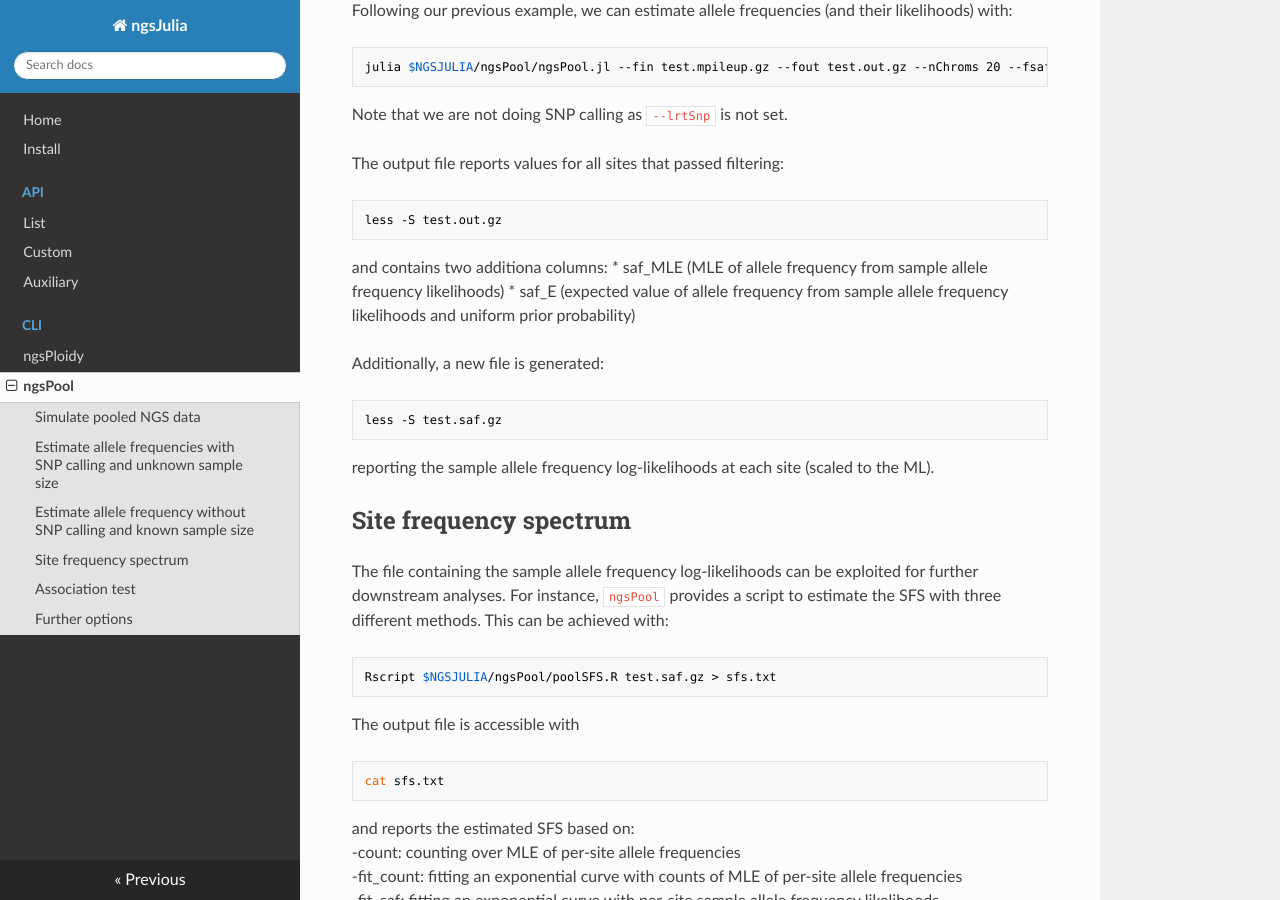
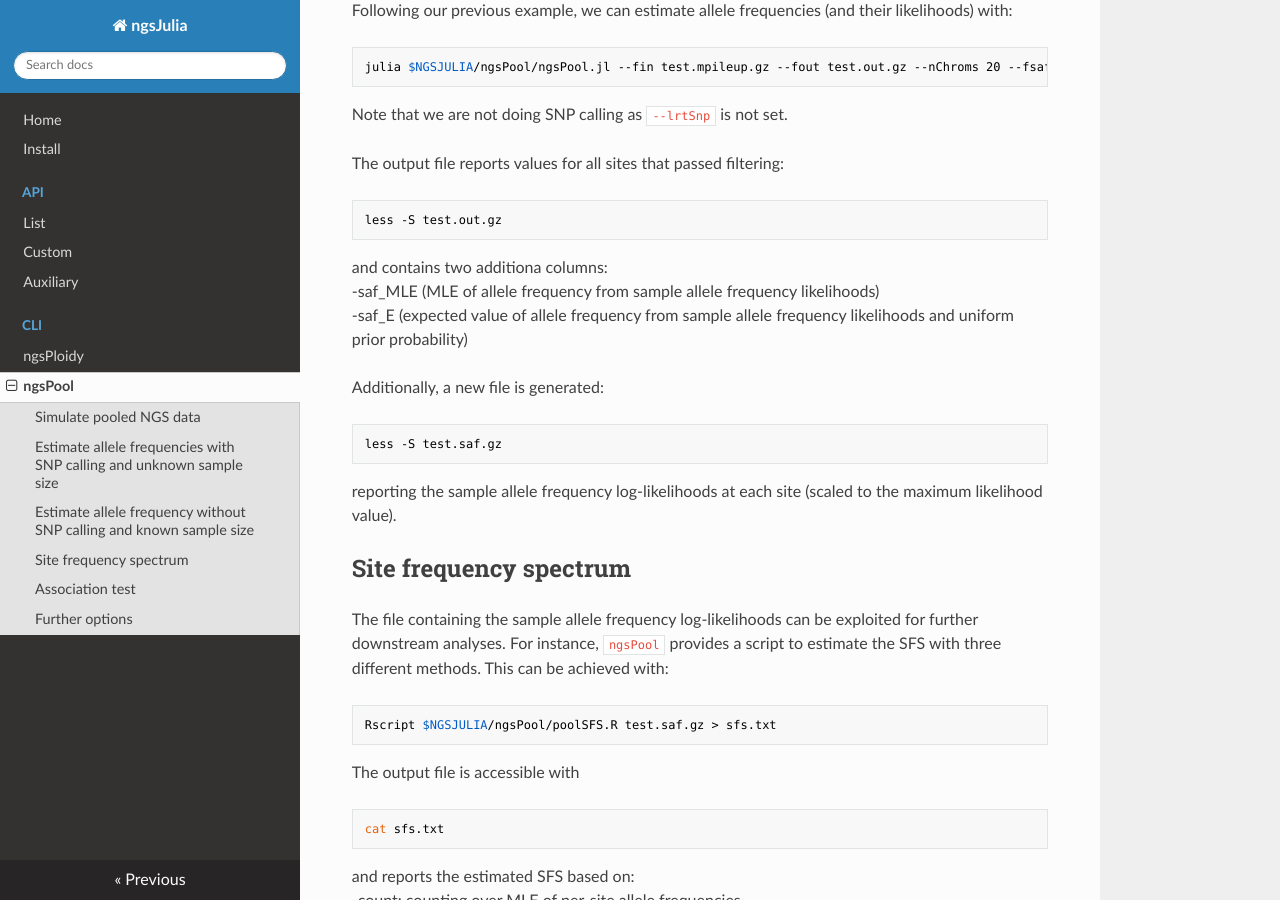
Before and after one commit to mfumagalli/ngsJulia, an MkDocs documentation site: the page built from docs/ngsPool.md, in a window 1280 px wide and 900 px high, scrolled down 2327 px. Built offline with MkDocs 1.6.1, drawn with Linux system fonts in a browser that asks for light colours; nearby versions of some CDN libraries; some of the changed text lies outside the part shown.

Commit message:
updated doc

````diff
--- a/docs/ngsPool.md
+++ b/docs/ngsPool.md
@@ -91,14 +91,14 @@ The output file reports values for all sites that passed filtering:
 less -S test.out.gz
 ```
 and contains two additiona columns:
-* saf\_MLE (MLE of allele frequency from sample allele frequency likelihoods)
-* saf\_E (expected value of allele frequency from sample allele frequency likelihoods and uniform prior probability)
+-saf\_MLE (MLE of allele frequency from sample allele frequency likelihoods)
+-saf\_E (expected value of allele frequency from sample allele frequency likelihoods and uniform prior probability)
 
 Additionally, a new file is generated:
 ```bash
 less -S test.saf.gz
 ```
-reporting the sample allele frequency log-likelihoods at each site (scaled to the ML).
+reporting the sample allele frequency log-likelihoods at each site (scaled to the maximum likelihood value).
 
 ## Site frequency spectrum
 
@@ -172,11 +172,11 @@ optional arguments:
   --nChroms NCHROMS     total number of chromosomes pooled (ploidy *
                         number of individuals) [>0 ensables saf
                         likelihoods] (type: Int64, default: 0)
-  --lrtSnp LRTSNP       LRT for SNP calling (type: Float64, default:
+  --lrtSnp LRTSNP       chisquare value for SNP calling (type: Float64, default:
                         -Inf)
-  --lrtBia LRTBIA       LRT for biallelic calling (type: Float64,
+  --lrtBia LRTBIA       chisquare value for biallelic calling (type: Float64,
                         default: -Inf)
-  --lrtTria LRTTRIA     LRT for triallelic (non) calling (type:
+  --lrtTria LRTTRIA     chisquare value for triallelic (non) calling (type:
                         Float64, default: Inf)
   --minQ MINQ           minimum base quality in phredscore (type:
                         Int64, default: 5)
````
Also changed, not shown: docs/aux.md (+20 -9 lines), docs/cli.md (deleted, +0 -4 lines), docs/custom.md (+1 -1 lines), docs/index.md (+2 -1 lines), 3 other files.
